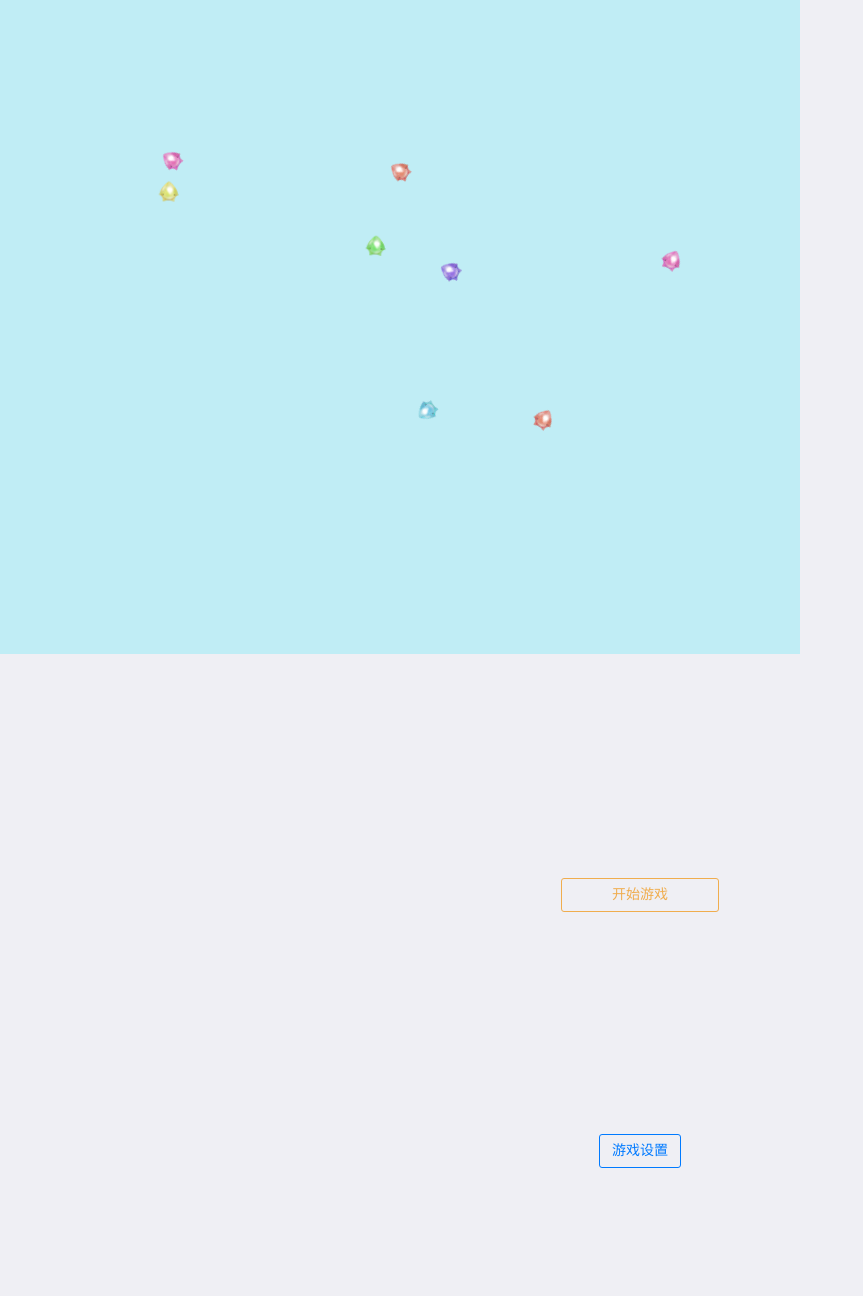
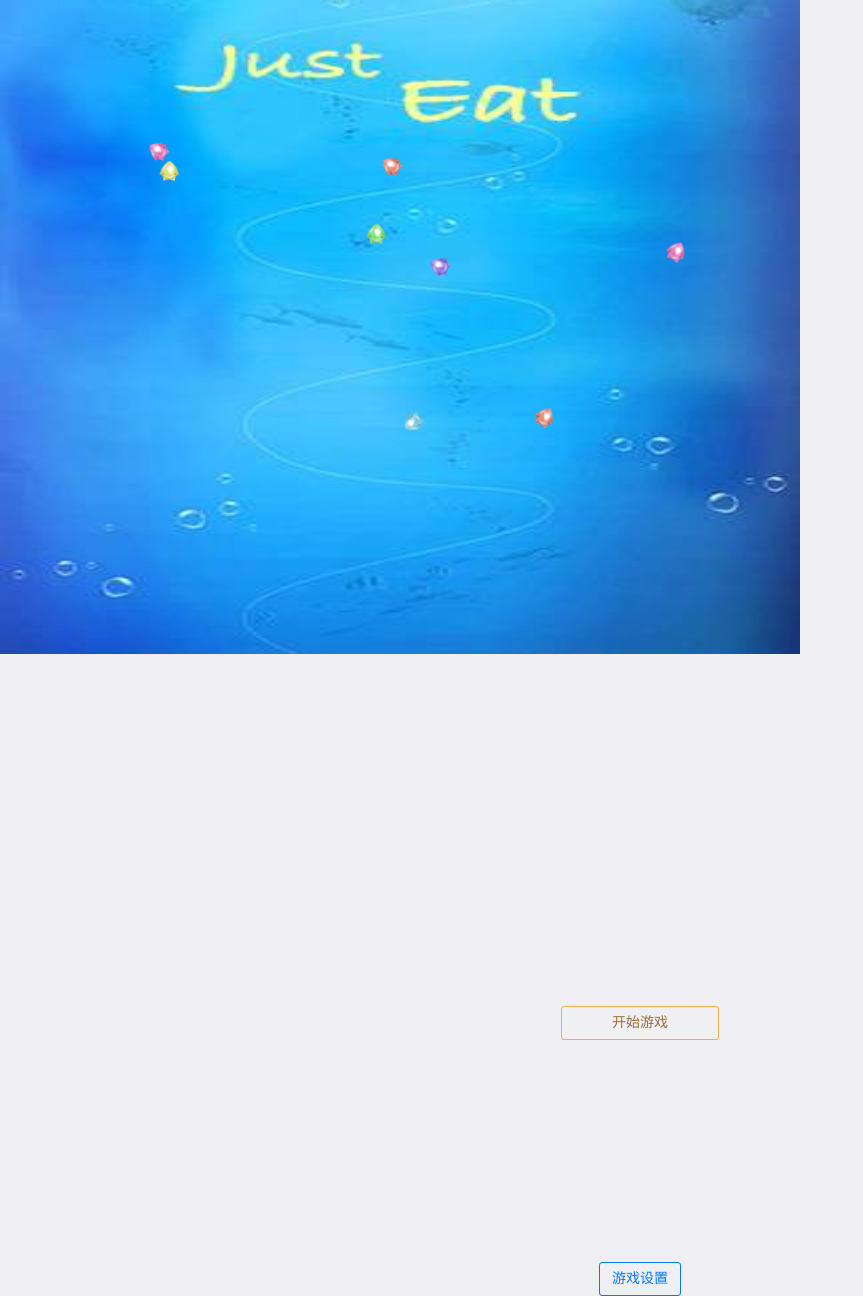
Before and after one commit to palxiao/game, a plain HTML site: page index.html in a window 1280 px wide. Shown: the part 146-1442 px from the top of the page, without its empty margins (0-863 px from the left). Before the commit the page ends 1314 px from the top, so only its background shows below. Drawn offline with Linux system fonts and the light colour scheme.

Commit message:
增加起始页背景图

```diff
--- a/common/loadPic.js
+++ b/common/loadPic.js
@@ -1,6 +1,6 @@
 //预加载图片方法
 
-var pro = ['images/background.jpeg','images/starfish-middle0.png','images/starfish-middle1.png','images/starfish-middle2.png','images/starfish-middle3.png','images/starfish-middle4.png','images/starfish-middle5.png','images/starfish-middle6.png','images/starfish-middle7.png','images/starfish-middle8.png','images/starfish-middle9.png','images/starfish-small.png','images/enemy/blowfish-icon.png','images/enemy/crab-icon-middle.png','images/enemy/octo-icon.png','images/enemy/squid-icon-middle.png'], // 预加载图片路径
+var pro = ['images/background.jpeg','images/starfish-middle0.png','images/starfish-middle1.png','images/starfish-middle2.png','images/starfish-middle3.png','images/starfish-middle4.png','images/starfish-middle5.png','images/starfish-middle6.png','images/starfish-middle7.png','images/starfish-middle8.png','images/starfish-middle9.png','images/enemy/blowfish-icon.png','images/enemy/crab-icon-middle.png','images/enemy/octo-icon.png','images/enemy/squid-icon-middle.png'], // 预加载图片路径
 	proTip = ['正在疯狂布置海洋...','主角急匆匆进入海洋...','主角正在变装...','白色智障进入海洋...','紫色奇葩进入海洋...','红色大佬正在路上...','Boss章鱼暗中观察...'], // 预加载图片路径
 	i = 0,
 	timer = null,
--- a/index.html
+++ b/index.html
@@ -12,7 +12,7 @@
 			}
 
 			#start {
-				margin-top: 80%;
+				margin-top: 90%;
 				position: absolute;
 				margin-left: -38px;
 				padding-left: 50px;
@@ -20,12 +20,14 @@
 			}
 
 			#setting {
-				margin-top: 100%;
+				margin-top: 110%;
 				position: relative;
 			}
 
 			#can {
-				background-color: rgba(173, 237, 247, 0.7);
+				/*background-color: rgba(173, 237, 247, 0.7);*/
+				background-image: url(images/bg.png) ;
+				background-size: 100% 100%;
 				position: absolute;
 			}
 		</style>
@@ -34,7 +36,7 @@
 	<body>
 		<canvas id="can"></canvas>
 		<div class="mui-content">
-			<button id="start" type="button" class="mui-btn mui-btn-warning mui-btn-outlined">开始游戏</button>
+			<button id="start" type="button" style="color: #98713a" class="mui-btn mui-btn-warning mui-btn-outlined">开始游戏</button>
 			<button id="setting" type="button" class="mui-btn mui-btn-primary mui-btn-outlined">游戏设置</button>
 		</div>
 
```
Also changed, not shown: images/bg.png (added), images/obg.png (added), 2 other files.
